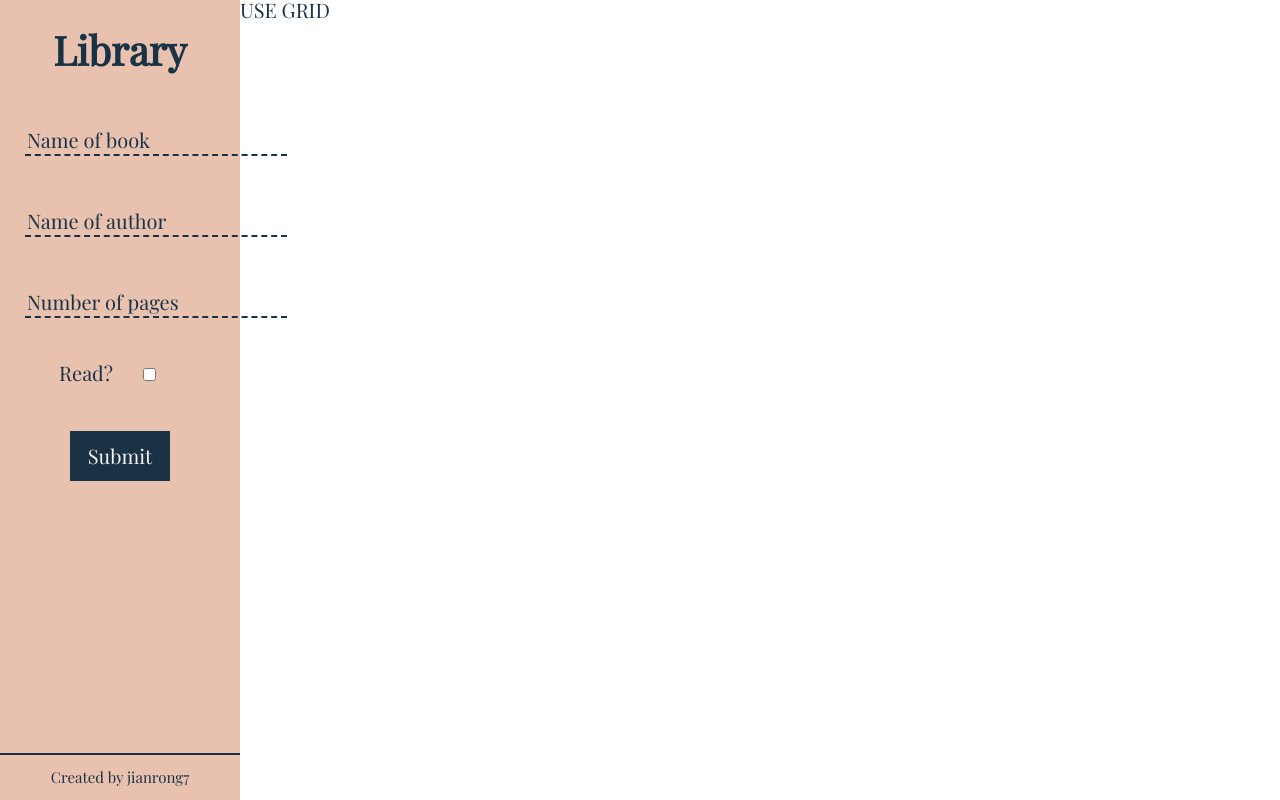
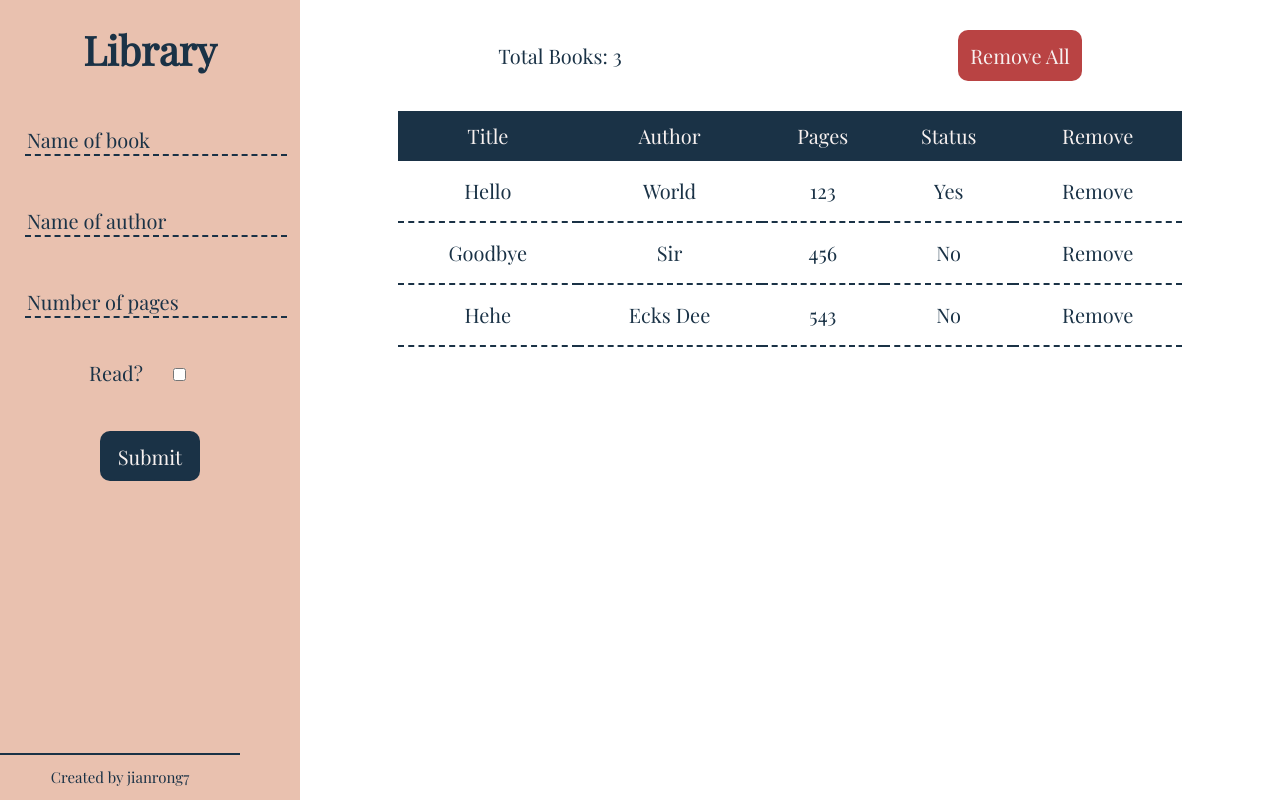
Before and after one commit to jianrong7/library, a plain HTML site: page index.html in a window 1280 px wide. Drawn offline with nearby package versions, Linux system fonts and the light colour scheme.

Commit message:
Added loop to display books from library onto website

```diff
--- a/index.html
+++ b/index.html
@@ -27,13 +27,40 @@
     </form>
   </div>
   <div class="main">
-    <div class="topBar">USE GRID</div>
-    <div class="table">
-      <div class="title"></div>
-      <div class="book1 book"></div>
-      <div class="book2 book"></div>
-      <div class="book3 book"></div>
+    <div class="topBar">
+      <span>Total Books: 3</span>
+      <button class="removeAll">Remove All</button>
     </div>
+    <table class="mainTable">
+      <tr>
+        <th>Title</th>
+        <th>Author</th>
+        <th>Pages</th>
+        <th>Status</th>
+        <th>Remove</th>
+      </tr>
+      <tr>
+        <td>Hello</td>
+        <td>World</td>
+        <td>123</td>
+        <td>Yes</td>
+        <td>Remove</td>
+      </tr>
+      <tr>
+        <td>Goodbye</td>
+        <td>Sir</td>
+        <td>456</td>
+        <td>No</td>
+        <td>Remove</td>
+      </tr>
+      <tr>
+        <td>Hehe</td>
+        <td>Ecks Dee</td>
+        <td>543</td>
+        <td>No</td>
+        <td>Remove</td>
+      </tr>
+    </table>
   </div>
   <div class="footer">Created by
     <a href="https://github.com/jianrong7" target="_blank">jianrong7</a>
--- a/script.js
+++ b/script.js
@@ -3,21 +3,22 @@ let myLibrary = [
         title: "Hello",
         author: "World",
         pages: 123,
-        status: true;
+        status: true
     },
     {
         title: "Goodbye",
         author: "Sir",
         pages: 456,
-        status: false;
+        status: false
     },
     {
         title: "ecks",
         author: "deee",
         pages: 987,
-        status: false;
+        status: false
     }
 ];
+const mainTable = document.querySelector('.mainTable')
 
 function Book(title, author, pages, status) {
     this.title = title;
@@ -32,5 +33,33 @@ function addBookToLibrary(title, author, pages, status) {
 }
 
 function displayBooksInLibrary() {
+    myLibrary.forEach(book => {
+        let tableRow = document.createElement('tr')
+        // Title
+        let titleData = document.createElement('td')
+        titleData.innerText = book.title
+        tableRow.appendChild(titleData)
 
+        // Author
+        let authorData = document.createElement('td')
+        authorData.innerText = book.author
+        tableRow.appendChild(authorData)
+
+        // Pages
+        let pagesData = document.createElement('td')
+        pagesData.innerText = book.pages
+        tableRow.appendChild(pagesData)
+
+        // Status
+        let statusData = document.createElement('td')
+        statusData.innerText = book.status
+        tableRow.appendChild(statusData)
+
+        // Remove Button
+        let removeButton = document.createElement('td')
+        removeButton.innerText = "Remove"
+        tableRow.appendChild(removeButton)
+
+        mainTable.appendChild(tableRow)
+    })
 }
--- a/style.css
+++ b/style.css
@@ -9,7 +9,8 @@ body {
 .sidebar {
     display: flex;
     flex-direction: column;
-    width: 30vh;
+    flex-wrap: nowrap;
+    width: 300px;
     height: 100vh;
     background-color: #E9C1AF;
     text-align: center;
@@ -42,11 +43,54 @@ textarea:focus, input:focus{
     color: #F7F1F0;
     width: 100px;
     height: 50px;
+    padding: 12px;
+    border-radius: 10px;
 }
 #submitBtn:hover {
     cursor: pointer;
 }
-/* Checkbox Style */
+.main {
+    text-align: center;
+    width: calc(100% - 300px);
+}
+.topBar {
+    display: flex;
+    justify-content: space-around;
+    padding: 30px;
+    align-items: center;
+}
+.removeAll {
+    border: none;
+    color: #F7F1F0;
+    padding: 12px;
+    border-radius: 10px;
+    text-decoration: none;
+    display: inline-block;
+    font-size: 20px;
+    background-color: rgb(185, 67, 67);
+    font-family: 'Playfair Display', serif;
+}
+.removeAll:hover {
+    cursor: pointer;
+}
+.removeAll:focus, .removeAll:focus{
+    outline: none;
+}
+.mainTable {
+    text-align: center;
+    left: 0;
+    margin: auto;
+    width: 80%;
+}
+th {
+    background-color: #1A3246;
+    color: #F7F1F0;
+    padding: 15px;
+}
+td {
+    padding: 20px;
+    border-bottom: 2px dashed #1A3246;
+}
 
 /* Footer */
 .footer {
```
Also changed, not shown: README.md.
